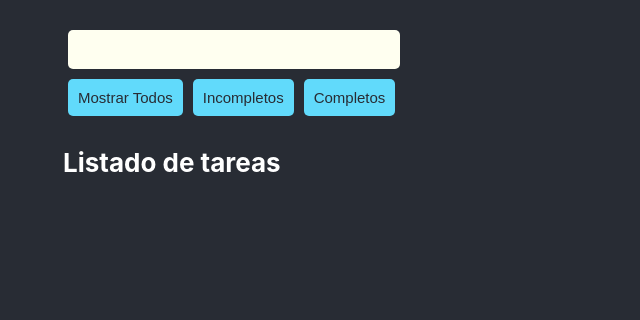
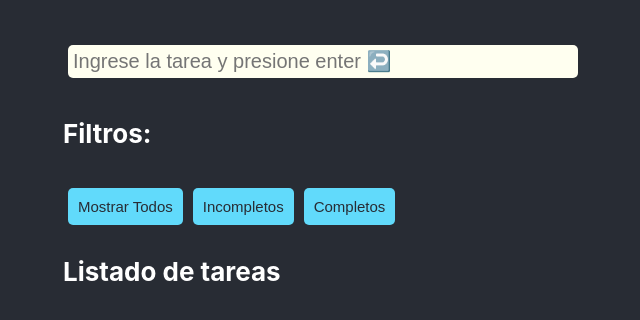
Before and after one commit to cesargpaliza/react-redux, a React (Create React App) app: page / in a window 1280 px wide. Shown: the top 320 px of the page, without its empty margins (37-677 px from the left). Built offline with nearby package versions, Linux system fonts and the light colour scheme.

Commit message:
se crea todo lo relacionado a gestionar todo

```diff
--- a/src/1 - explicacion.js
+++ b/src/1 - explicacion.js
@@ -3,9 +3,6 @@ import ReactDOM from 'react-dom';
 import { createStore } from 'redux'
 import './index.css';
 import App from './App';
-
-
-
 
 /*
 ** renombrar a index.js para ejecutar
@@ -48,7 +45,6 @@ console.log(store.getState())
 store.dispatch({type: 'set', payload: 5})
 console.log(store.getState())
 
-
 ReactDOM.render(
   <React.StrictMode>
     <App />
--- a/src/App.css
+++ b/src/App.css
@@ -26,11 +26,13 @@ button:hover {
 
 input {
   background-color: ivory;
+  width: 500px;
   border: none;
   border-radius: 5px;
-  font-size: 25px;
+  font-size: 20px;
   margin: 5px;
   padding: 5px 5px;
+  margin-top: 20px;
   color: #282c34;
 }
 
--- a/src/App.js
+++ b/src/App.js
@@ -8,10 +8,7 @@ const initialState = {
   filter: 'all', //complete , incomplete
 }
 
-
-//export const reducer = (state = initialState, action ) =>
-
-
+//Reducer
 export const reducer = (state = initialState, action) => {
   switch (action.type) {
 
@@ -57,7 +54,7 @@ const TodoItem = ( {  todo } ) => {
               color: todo.completed ? '#16A34A': 'white'}
             }
       onClick={() => dispach({ type: 'todo/complete', payload: todo}) }
-    >{todo.title} , {todo.id}</li>
+    >{todo.title} - ID: {todo.id}</li>
   )
 }
 
@@ -101,9 +98,15 @@ const App = () => {
   return (
     <div className="App">
       <form onSubmit={submit}>
-        <input value={valor} onChange={e => setValor(e.target.value)}/>
+        <input
+          value={valor}
+          onChange={e => setValor(e.target.value)}
+          placeholder="Ingrese la tarea y presione enter ↩️"
+        />
       </form>
 
+
+      <h4>Filtros:</h4>
       <button onClick={() => dispatch({type: 'filter/set', payload: 'all'})}>Mostrar Todos</button>
       <button onClick={() => dispatch({type: 'filter/set', payload: 'incomplete'})}>Incompletos</button>
       <button onClick={() => dispatch({type: 'filter/set', payload: 'complete'})}>Completos</button>
```
